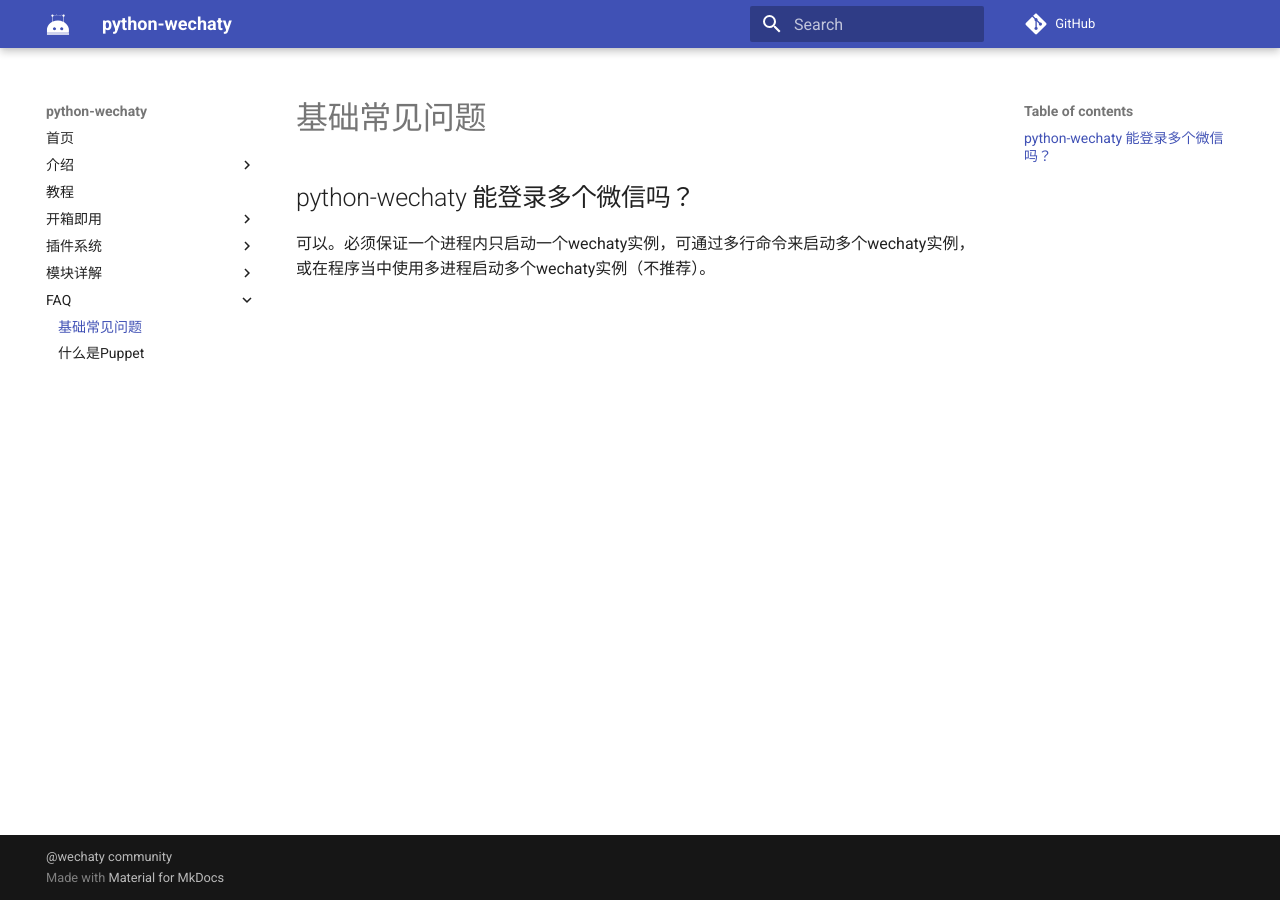
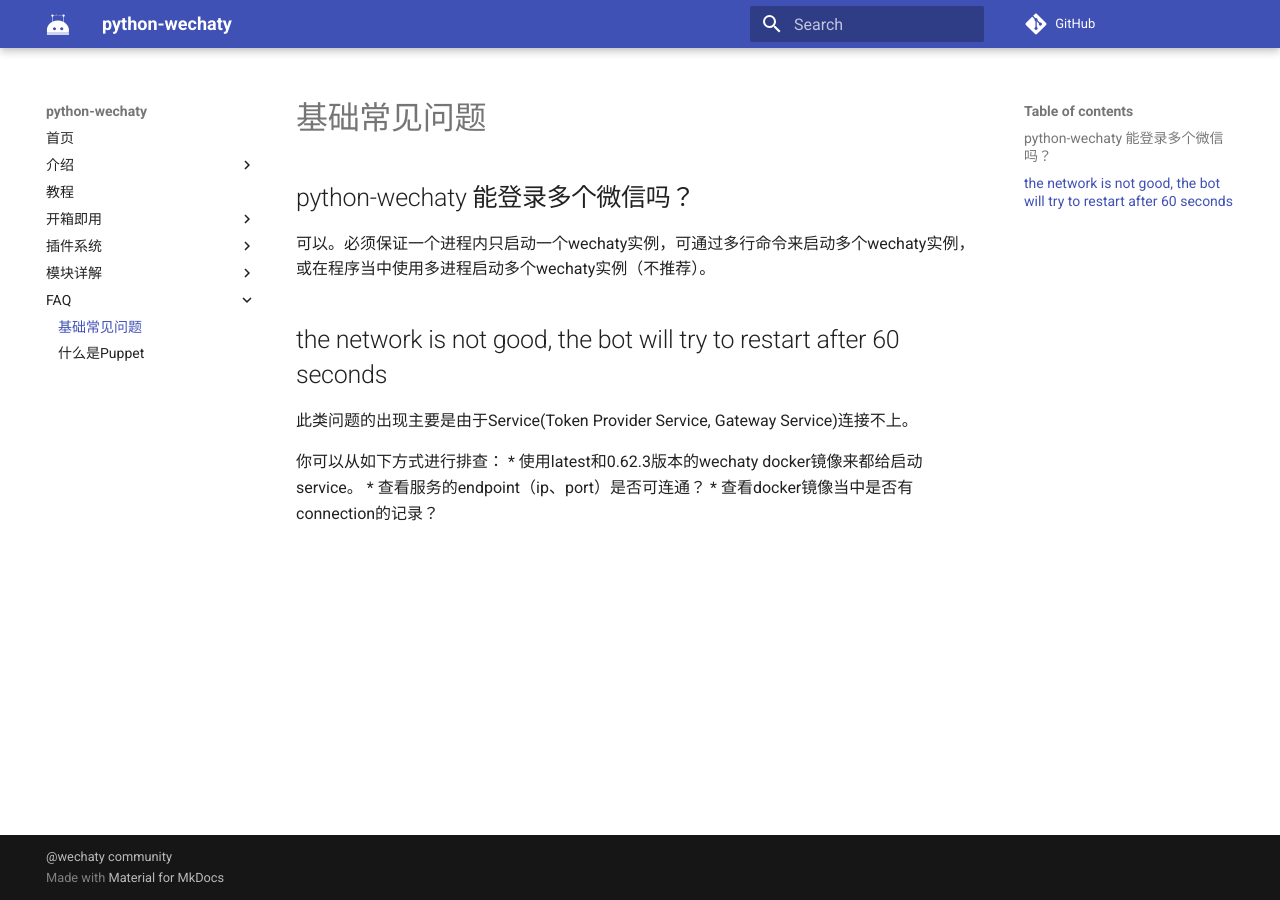
Before and after one commit to wechaty/python-wechaty, an MkDocs documentation site: the page built from docs/faq/common.md, in a window 1280 px wide. Built offline with MkDocs 1.6.1 and Material for MkDocs 9.7.7, drawn with Linux system fonts in a browser that asks for light colours; comment, search, counter and statistics services are not loaded.

Commit message:
update network problem

```diff
--- a/docs/faq/common.md
+++ b/docs/faq/common.md
@@ -1,3 +1,13 @@
 # python-wechaty 能登录多个微信吗？
 
 可以。必须保证一个进程内只启动一个wechaty实例，可通过多行命令来启动多个wechaty实例，或在程序当中使用多进程启动多个wechaty实例（不推荐）。
+
+
+# the network is not good, the bot will try to restart  after 60 seconds
+
+此类问题的出现主要是由于Service(Token Provider Service, Gateway Service)连接不上。
+
+你可以从如下方式进行排查：
+* 使用latest和0.62.3版本的wechaty docker镜像来都给启动service。
+* 查看服务的endpoint（ip、port）是否可连通？
+* 查看docker镜像当中是否有connection的记录？
```
